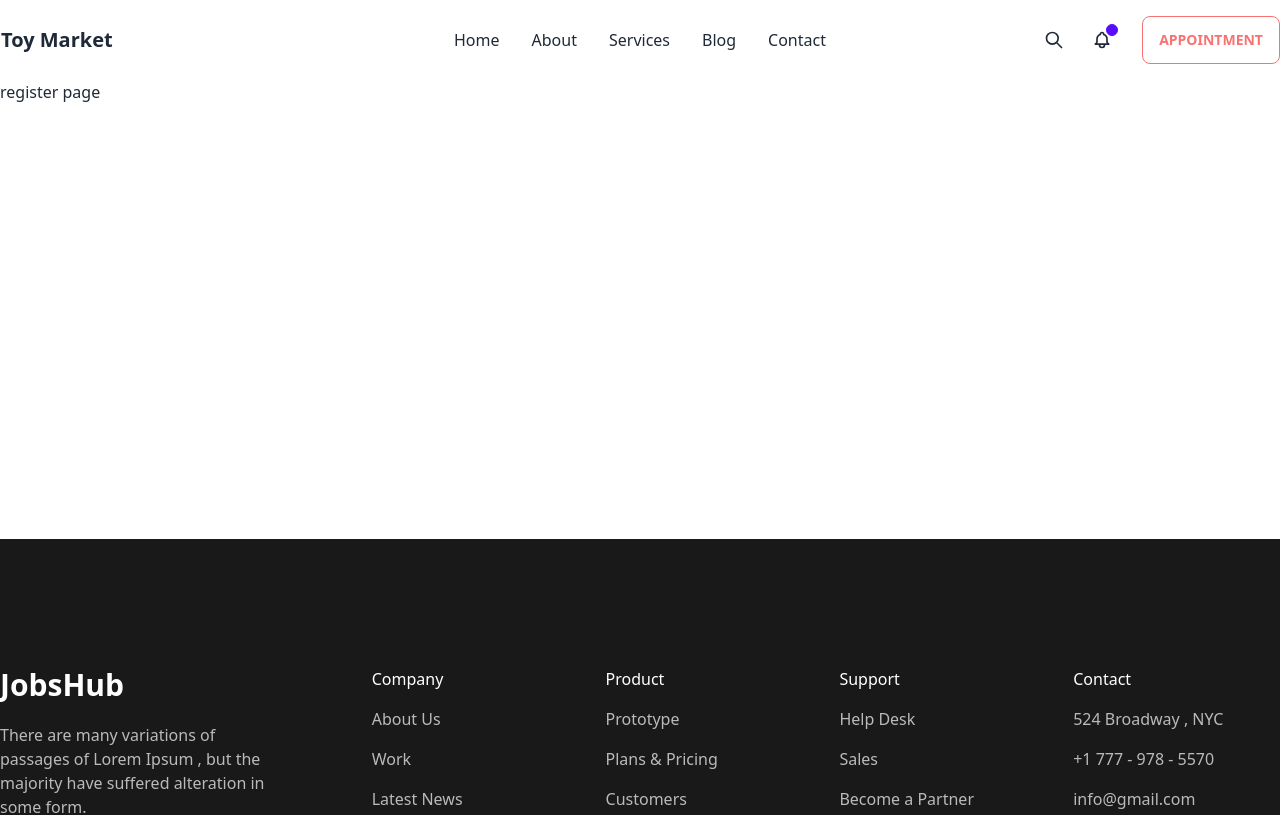
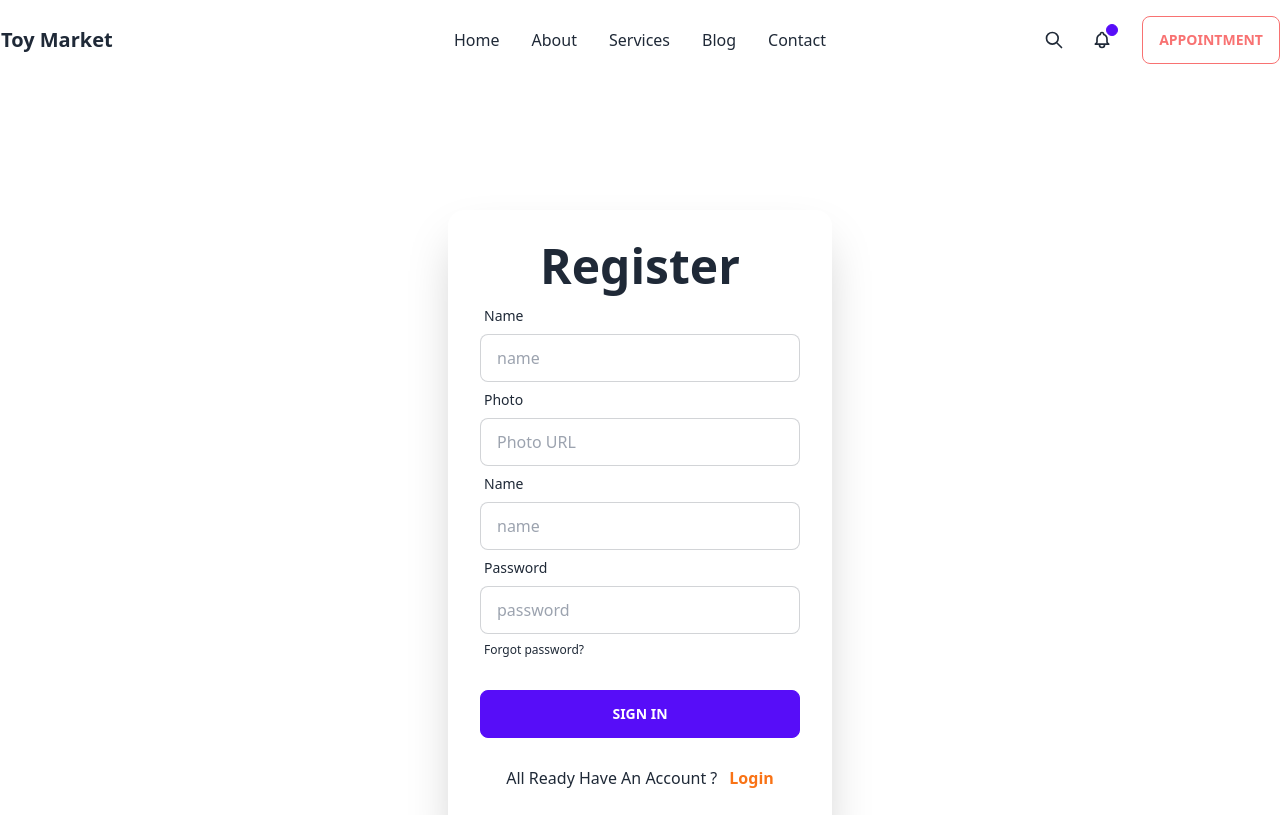
Before and after one commit to salimakhond/ToyStore-Client, a React (Vite) app: page /register in a window 1280 px wide. Shown: the top 815 px of the page. Built offline with nearby package versions, Linux system fonts and the light colour scheme.

Commit message:
register page desgine added

```diff
--- a/src/pages/Register/Register.jsx
+++ b/src/pages/Register/Register.jsx
@@ -1,9 +1,51 @@
+import { Link } from "react-router-dom";
 
 
 const Register = () => {
     return (
-        <div>
-            register page
+        <div className="py-[50px] md:py-[80px] lg:py-[130px] bg-white">
+            <div className="">
+                <div className="card m-auto w-full max-w-sm shadow-2xl bg-base-100">
+                    <div className="card-body">
+                        <h2 className="text-5xl font-bold text-center">Register</h2>
+                        <form >
+                            <div className="form-control">
+                                <label className="label">
+                                    <span className="label-text">Name</span>
+                                </label>
+                                <input type="text" name='name' placeholder="name" className="input input-bordered" required />
+                            </div>
+                            <div className="form-control">
+                                <label className="label">
+                                    <span className="label-text">Photo</span>
+                                </label>
+                                <input type="text" name='photo' placeholder="Photo URL" className="input input-bordered" required />
+                            </div>
+                            <div className="form-control">
+                                <label className="label">
+                                    <span className="label-text">Name</span>
+                                </label>
+                                <input type="text" name='name' placeholder="name" className="input input-bordered" required />
+                            </div>
+                            <div className="form-control">
+                                <label className="label">
+                                    <span className="label-text">Password</span>
+                                </label>
+                                <input type="password" name='password' placeholder="password" className="input input-bordered" required />
+                                <label className="label">
+                                    <a href="#" className="label-text-alt link link-hover">Forgot password?</a>
+                                </label>
+                            </div>
+                            <div className="form-control mt-6">
+                                <input className="btn btn-primary" type="submit" value="Sign In" />
+                            </div>
+                        </form>
+                        <p className='my-5 text-center'>All Ready Have An Account ?
+                            <Link className='text-orange-500 font-bold ml-3' to='/login'>Login</Link>
+                        </p>
+                    </div>
+                </div>
+            </div>
         </div>
     );
 };
```
